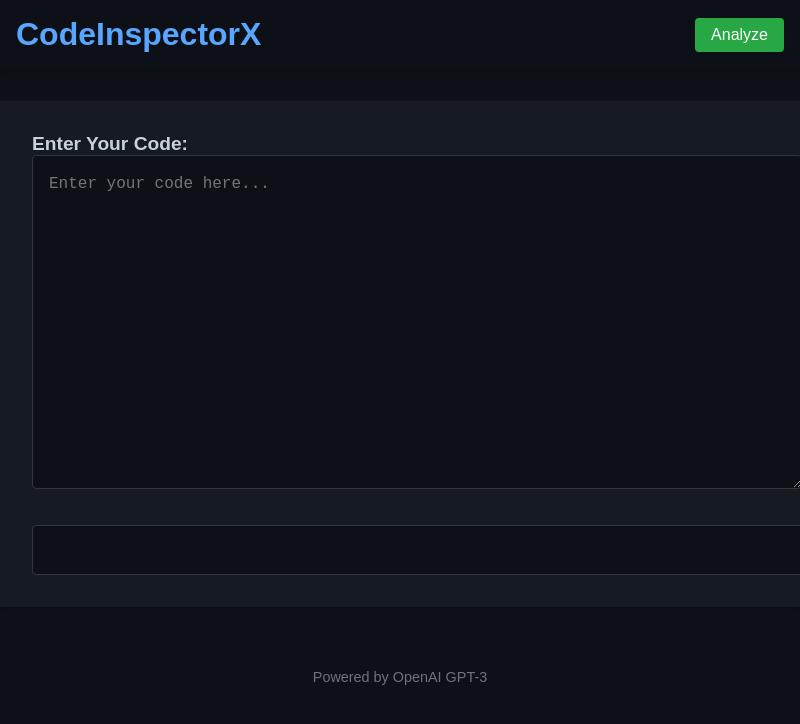
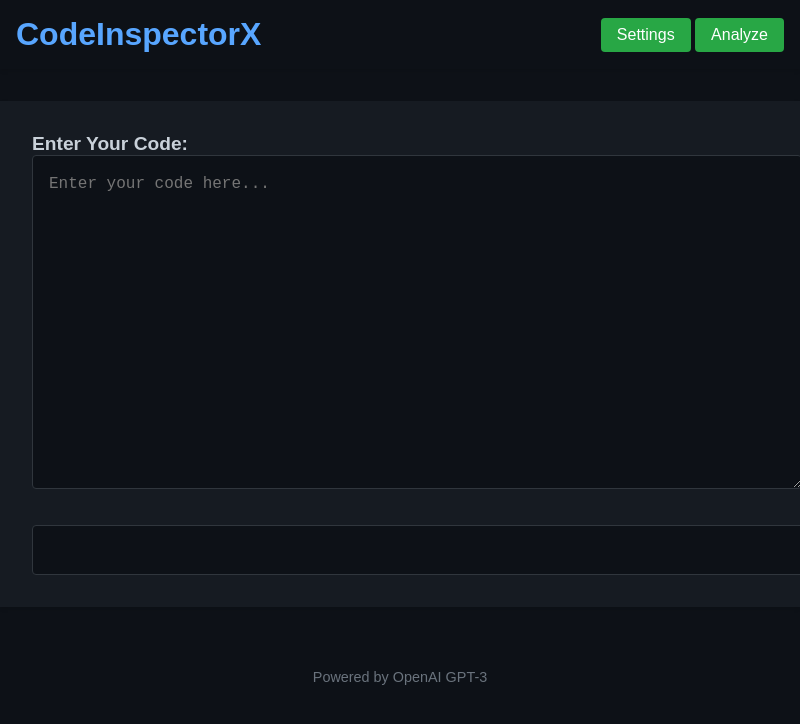
Before and after one commit to kyuikaa/CodeInspectorX, an Electron app: page index.html in a window 800 px wide. Drawn offline with Linux system fonts and the light colour scheme; no server answers.

Commit message:
chore(index.html): update header navigation by adding a settings button next to the analyze button

```diff
--- a/index.html
+++ b/index.html
@@ -13,6 +13,7 @@
             <h1>CodeInspectorX</h1>
         </div>
         <div class="nav-right">
+            <button id="settingsButton">Settings</button>
             <button id="analyzeButton">Analyze</button>
         </div>
     </nav>
```
Lines whose indentation alone changed are shown as unchanged.
